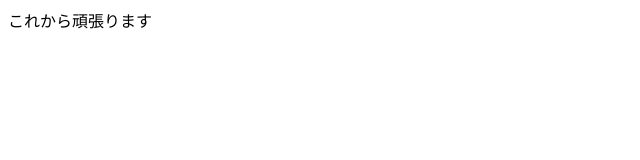
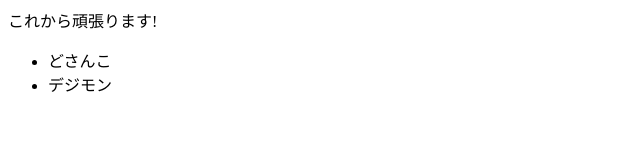
Before and after one commit to gohan-999/study, a plain HTML site: page index.html in a window 1280 px wide. Shown: the whole page, without its empty margins (0-640 px from the left). Drawn offline with Linux system fonts and the light colour scheme.

Commit message:
プロフィール作成

```diff
--- a/index.html
+++ b/index.html
@@ -4,6 +4,9 @@
         <meta charset='utf-8' />
     </head>
     <body>
-        これから頑張ります
+        これから頑張ります!
+        <ul>
+            <li>どさんこ</li>
+            <li>デジモン</li>
     </body>
 </html>
```
